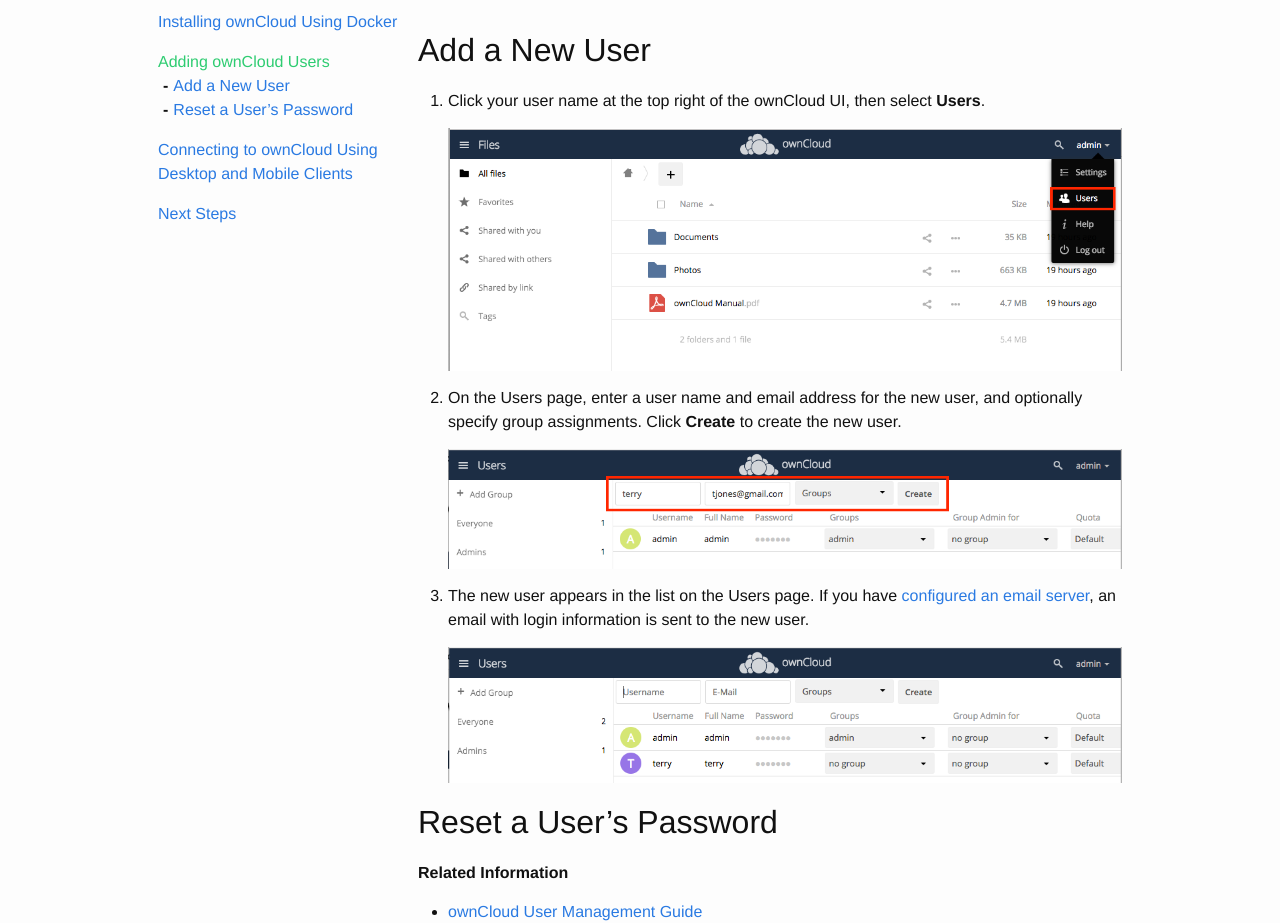
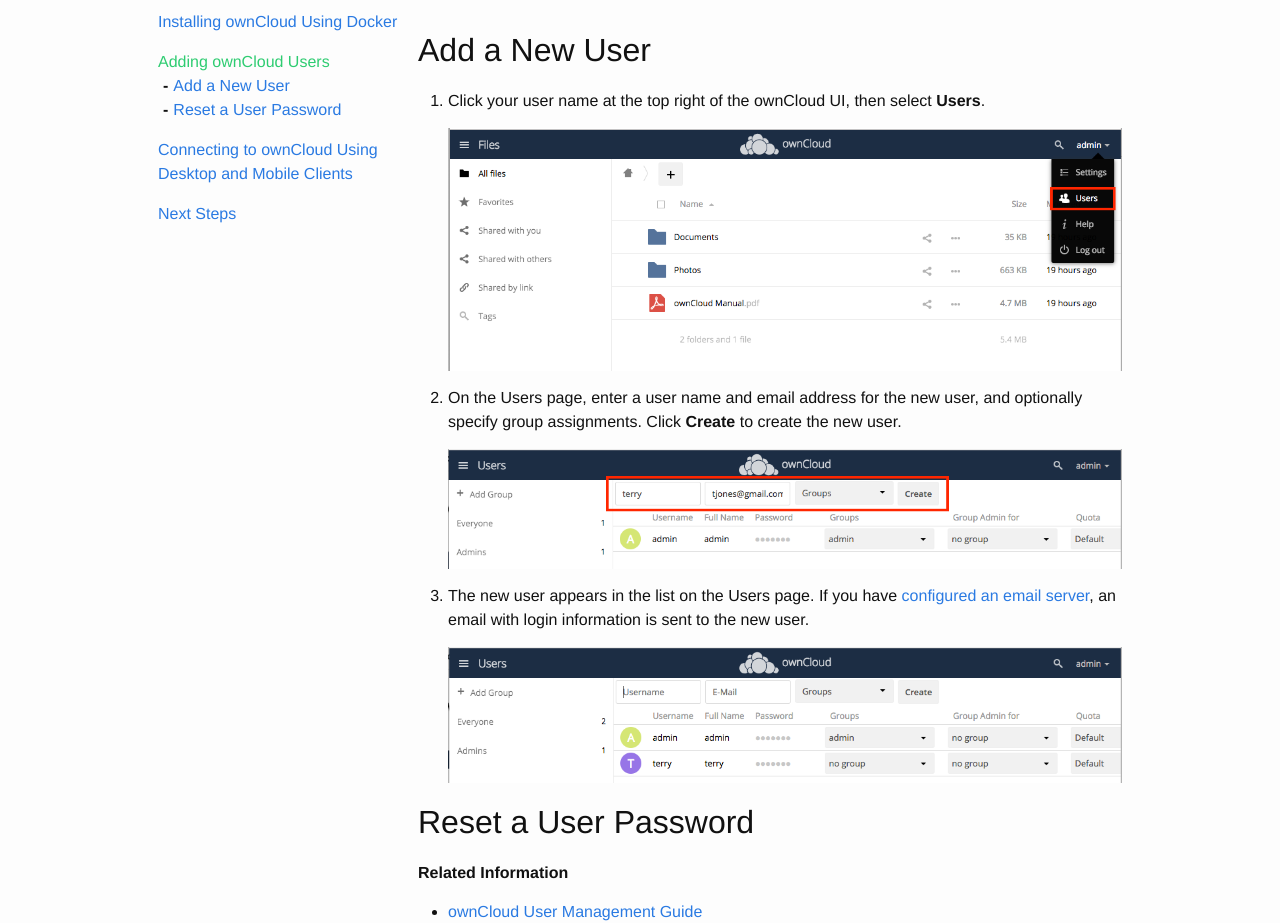
Before and after one commit to davidhoyle/github.io, a Jekyll site: the page built from _ocserver-add-user/ocserver-add-user.md, in a window 1280 px wide. Shown: the part 138-1061 px from the top of the page. Built offline with Jekyll 4.4.1, drawn with Linux system fonts in a browser that asks for light colours.

Commit message:
Minor update

```diff
--- a/_ocserver-add-user/ocserver-add-user.md
+++ b/_ocserver-add-user/ocserver-add-user.md
@@ -17,7 +17,7 @@ title:  "Adding ownCloud Users"
 
    ![New user added](../images/new-user-added.png)
 
-## Reset a User's Password
+## Reset a User Password
 
 **Related Information**
 
```
Also changed, not shown: 2 other files.
